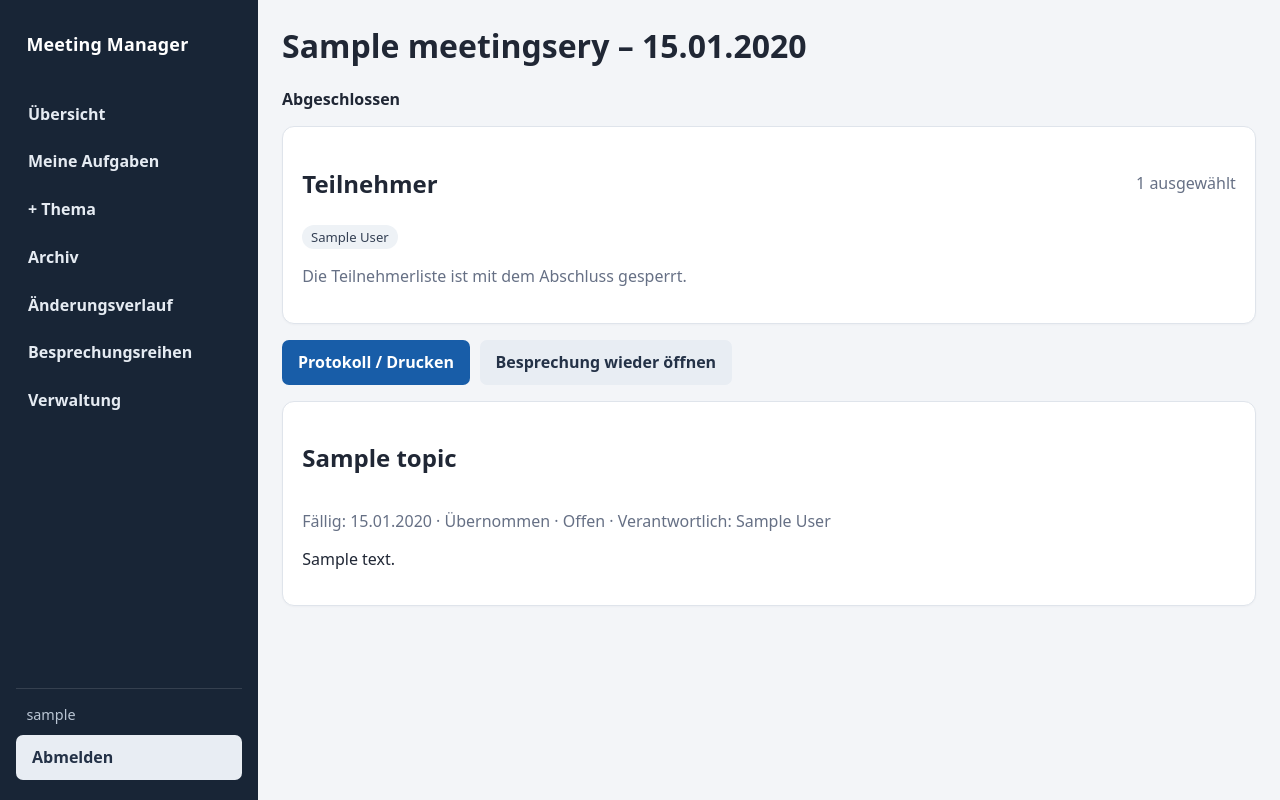
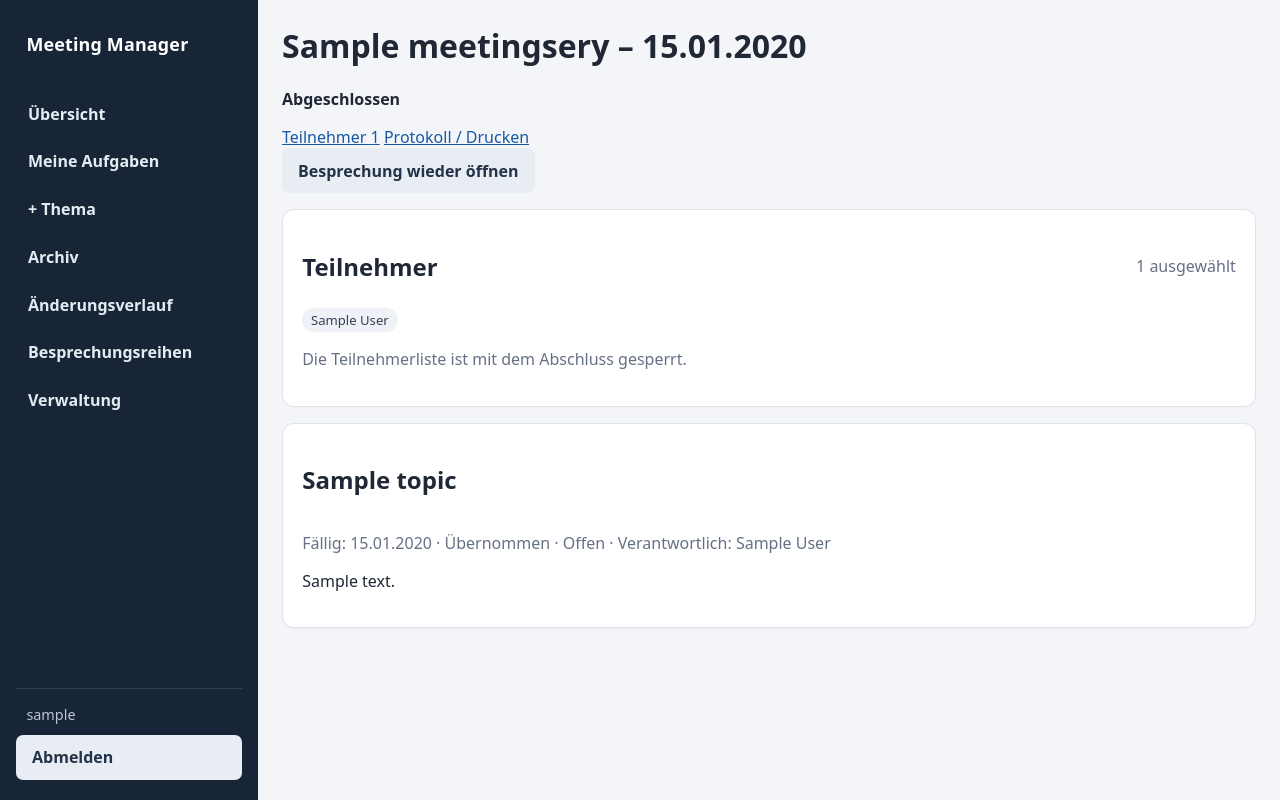
Before and after one commit to k2home/meeting, a Django app: page /meeting/1/ in a window 1280 px wide. Run offline with Django 5.2, Linux system fonts and the light colour scheme; a user stored in the database is signed in; tables that the repository leaves empty hold one stand-in row (values such as "Sample post").

Commit message:
Besprechungsaktionen in oberes Menü verschieben

```diff
--- a/templates/meetings/meeting.html
+++ b/templates/meetings/meeting.html
@@ -2,7 +2,27 @@
 {% block content %}
 <h1>{{ meeting.series.name|default:'Gelöschte Besprechungsreihe' }} – {{ meeting.date|date:"d.m.Y" }}</h1>
 <p>{% if meeting.finalized_at %}<strong>Abgeschlossen</strong>{% else %}<strong>In Bearbeitung</strong>{% endif %}</p>
-<section class="card participant-card">
+
+<nav class="meeting-action-menu no-print" aria-label="Aktionen für diese Besprechung">
+  <a class="meeting-menu-link" href="#participants">Teilnehmer <span class="menu-count">{{ meeting.participants.count }}</span></a>
+  <a class="meeting-menu-link" href="{% url 'protocol' meeting.id %}">Protokoll / Drucken</a>
+  {% if not meeting.finalized_at and items %}
+    <button class="meeting-menu-button secondary" type="submit" form="agenda-reorder-form">Reihenfolge speichern</button>
+  {% endif %}
+  {% if not meeting.finalized_at %}
+    <form method="post" action="{% url 'finalize' meeting.id %}" onsubmit="return confirm('Besprechung abschließen und den Protokollstand sichern?');">
+      {% csrf_token %}
+      <button class="meeting-menu-button finish-button" type="submit">Besprechung abschließen</button>
+    </form>
+  {% elif is_moderator %}
+    <form method="post" action="{% url 'meeting_reopen' meeting.id %}">
+      {% csrf_token %}
+      <button class="meeting-menu-button secondary" type="submit">Besprechung wieder öffnen</button>
+    </form>
+  {% endif %}
+</nav>
+
+<section class="card participant-card" id="participants">
   <div class="topline">
     <h2>Teilnehmer</h2>
     <span class="muted">{{ meeting.participants.count }} ausgewählt</span>
@@ -18,8 +38,7 @@
   <form method="post" class="no-print participant-form">
     {% csrf_token %}
     <input type="hidden" name="save_participants" value="1">
-    <label for="{{ participant_form.participants.id_for_label }}">Teilnehmer anpassen</label>
-    <p class="muted">Die der Besprechungsreihe zugewiesenen Nutzer sind vorausgewählt. Weitere aktive Nutzer können ergänzt oder abgewählt werden.</p>
+    <p class="muted">Serienmitglieder sind vorausgewählt. Weitere aktive Nutzer können jederzeit ergänzt oder abgewählt werden.</p>
     {{ participant_form.participants }}
     {{ participant_form.participants.errors }}
     <button type="submit">Teilnehmer speichern</button>
@@ -28,24 +47,14 @@
     <p class="muted">Die Teilnehmerliste ist mit dem Abschluss gesperrt.</p>
   {% endif %}
 </section>
-<div class="no-print actions">
-  <a class="btn" href="{% url 'protocol' meeting.id %}">Protokoll / Drucken</a>
-  {% if meeting.finalized_at and is_moderator %}
-  <form method="post" action="{% url 'meeting_reopen' meeting.id %}">
-    {% csrf_token %}
-    <button type="submit" class="secondary">Besprechung wieder öffnen</button>
-  </form>
-  {% elif not meeting.finalized_at %}
-  <span class="muted">Tagesordnung: Elemente per Ziehen verschieben oder mit den Pfeilen sortieren.</span>
-  {% endif %}
-</div>
+
 {% if not meeting.finalized_at and items %}
-<form id="agenda-reorder-form" class="card no-print" method="post" action="{% url 'agenda_reorder' meeting.id %}">
+<form id="agenda-reorder-form" class="visually-hidden-form" method="post" action="{% url 'agenda_reorder' meeting.id %}">
   {% csrf_token %}
   <div id="agenda-order-inputs"></div>
-  <button type="submit">Reihenfolge speichern</button>
 </form>
 {% endif %}
+
 <div id="agenda-list">
 {% for item in items %}
   <div class="card agenda-item" data-agenda-item="{{ item.id }}" {% if not meeting.finalized_at %}draggable="true"{% endif %}>
@@ -76,12 +85,6 @@
   <div class="card">Keine Themen auf der Tagesordnung. Fällige Themen werden automatisch ergänzt.</div>
 {% endfor %}
 </div>
-{% if not meeting.finalized_at %}
-<form class="no-print" method="post" action="{% url 'finalize' meeting.id %}">
-  {% csrf_token %}
-  <button>Besprechung abschließen &amp; Protokollstand sichern</button>
-</form>
-{% endif %}
 {% if not meeting.finalized_at and items %}
 <script>
 (function () {
```
